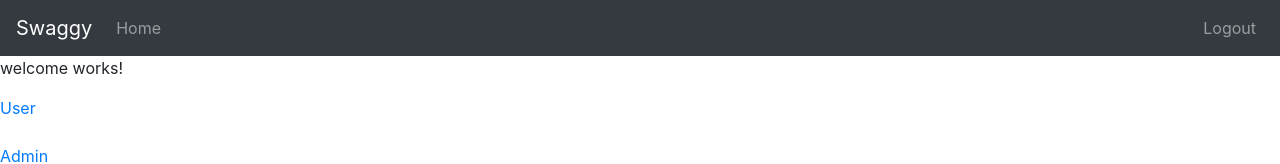
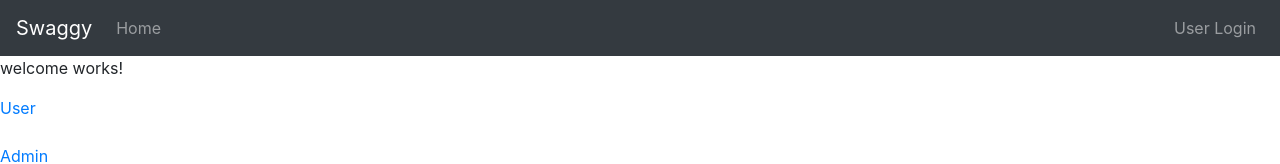
Before and after one commit to pritam19798/swaggyplus-ui, an Angular app: page / in a window 1280 px wide. Shown: the top 164 px of the page. Built offline with nearby package versions, Linux system fonts and the light colour scheme.

Commit message:
pritam-menu bar

```diff
--- a/src/app/Component/menu/menu.component.html
+++ b/src/app/Component/menu/menu.component.html
@@ -9,8 +9,8 @@
             </ul>
 
             <ul class="navbar-nav navbar-collapse justify-content-end">
-                <li><a *ngIf="service.islogin()" routerLink="/login" class="nav-link">User Login</a></li>
-                <li><a *ngIf="!service.islogin()" routerLink="/logout" class="nav-link">Logout</a></li>
+                <li><a *ngIf="!service.islogin()" routerLink="user/login" class="nav-link">User Login</a></li>
+                <li><a *ngIf="service.islogin()"  class="nav-link">Logout</a></li>
             </ul>
 
 
```
